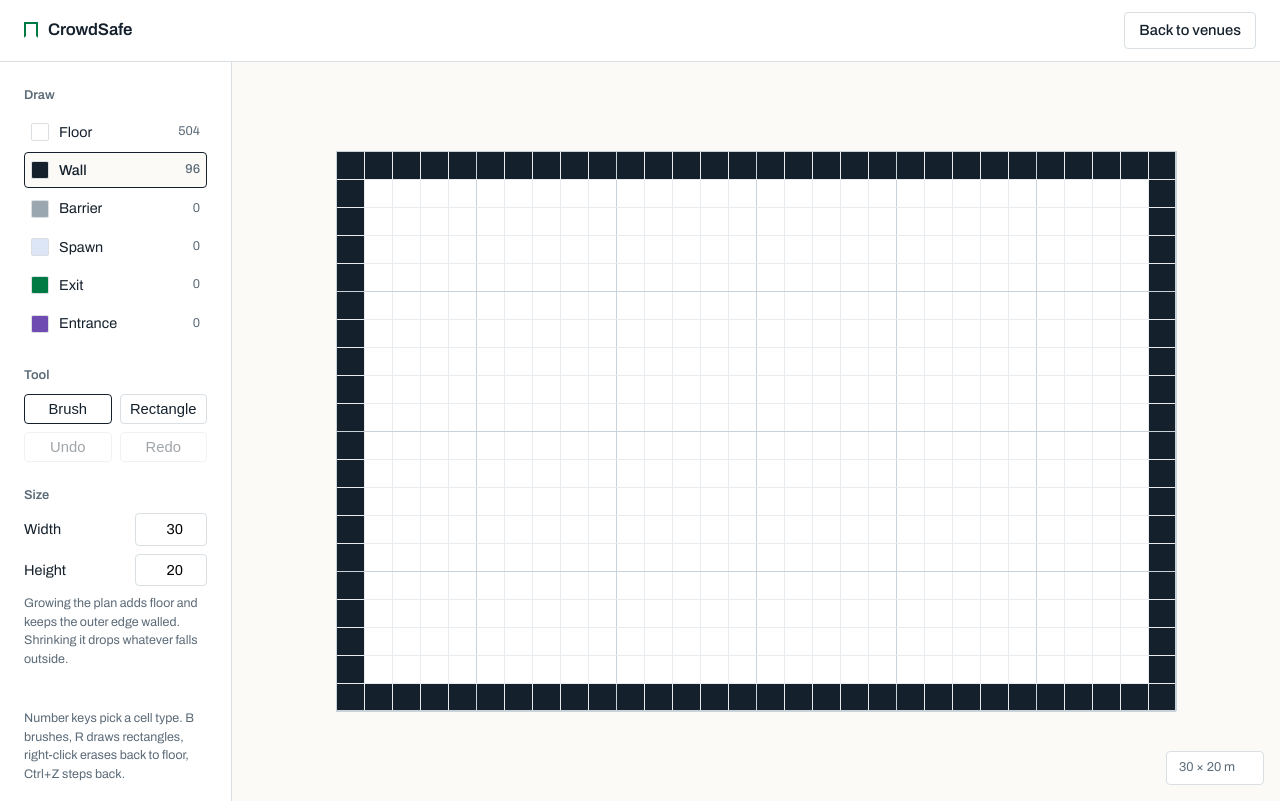
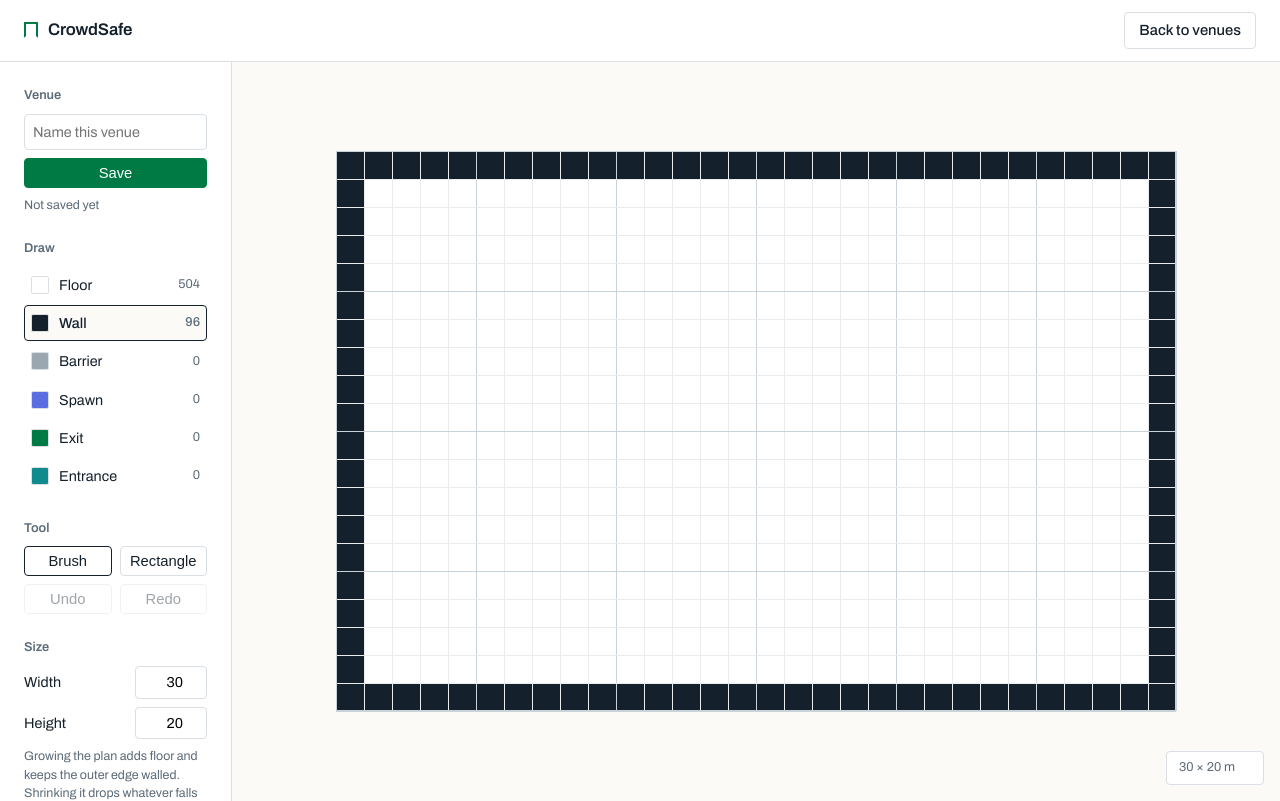
Before and after one commit to huzaifa-ak/crowdsafe-ai, a Flask app: page /editor in a window 1280 px wide. Run offline with Flask 3, Linux system fonts and the light colour scheme.

Commit message:
Day 4: wire the editor to the API; Week 1 complete

```diff
--- a/app/pages.py
+++ b/app/pages.py
@@ -3,7 +3,7 @@
 Editor, simulate, results and compare pages are added on their scheduled days.
 """
 
-from flask import Blueprint, render_template
+from flask import Blueprint, abort, render_template
 
 from .cells import CELL_NAMES, PALETTE_ORDER
 from .db import repository
@@ -26,6 +26,17 @@ def dashboard():
 
 @bp.get("/editor")
 def new_editor():
-    """A blank plan. Saving is wired up on Day 4."""
-    venue = {"width": DEFAULT_WIDTH, "height": DEFAULT_HEIGHT, "cells": None}
+    """A blank plan. It has no id until the first save."""
+    venue = {"id": None, "name": "", "width": DEFAULT_WIDTH, "height": DEFAULT_HEIGHT,
+             "cells": None}
     return render_template("editor.html", venue=venue, palette=_palette())
+
+
+@bp.get("/editor/<int:venue_id>")
+def edit_venue(venue_id: int):
+    """An existing venue. The grid is rendered into the page rather than fetched,
+    so the plan is on screen in one round trip instead of two."""
+    venue = repository.get_venue(venue_id)
+    if venue is None:
+        abort(404)
+    return render_template("editor.html", venue=venue, palette=_palette())
--- a/app/static/css/app.css
+++ b/app/static/css/app.css
@@ -208,9 +208,9 @@ h1 {
   --cell-floor:    #ffffff;
   --cell-wall:     #14202b;
   --cell-barrier:  #9aa6b0;
-  --cell-entrance: #6d4bb0;
+  --cell-entrance: #0f8b8d;
   --cell-exit:     #007a45;
-  --cell-spawn:    #dce6f7;
+  --cell-spawn:    #5b6ee1;
 }
 
 .editor-shell {
@@ -343,3 +343,22 @@ h1 {
   .tool-rail { border-right: 0; border-bottom: 1px solid var(--rule); }
   .canvas-surface { height: 60vh; }
 }
+
+#venue-name {
+  width: 100%;
+  padding: calc(var(--step) * 0.75) var(--step);
+  border: 1px solid var(--rule);
+  border-radius: var(--radius);
+  font: inherit;
+  font-size: 0.9rem;
+}
+
+#venue-name.field-invalid { border-color: var(--alert); }
+
+.error-list {
+  margin: 0;
+  padding-left: calc(var(--step) * 2);
+  color: var(--alert);
+  font-size: 0.78rem;
+  line-height: 1.5;
+}
--- /dev/null
+++ b/app/static/js/api.js
@@ -0,0 +1,69 @@
+/**
+ * Talking to the API.
+ *
+ * Every failure arrives in the same shape, so it is worth unpacking once here
+ * rather than at each call site:
+ *
+ *   { "error": { "code": "VALIDATION", "message": "...", "details": [...] } }
+ */
+
+export class ApiError extends Error {
+  constructor(message, { code = 'ERROR', details = [], status = 0 } = {}) {
+    super(message);
+    this.name = 'ApiError';
+    this.code = code;
+    this.details = details;
+    this.status = status;
+  }
+
+  /** Problems for one field, as plain strings. */
+  forField(field) {
+    return this.details.filter((d) => d.field === field).map((d) => d.message);
+  }
+}
+
+async function request(method, path, body) {
+  let response;
+  try {
+    response = await fetch(path, {
+      method,
+      headers: body ? { 'Content-Type': 'application/json' } : {},
+      body: body ? JSON.stringify(body) : undefined,
+    });
+  } catch (cause) {
+    /* fetch only rejects when the request never completed — offline, DNS,
+     * connection dropped. Worth naming, because "failed to fetch" tells the
+     * person nothing about what to do next. */
+    throw new ApiError('Could not reach the server. Check your connection and try again.', {
+      code: 'NETWORK',
+    });
+  }
+
+  if (response.status === 204) return null;
+
+  let payload = null;
+  try {
+    payload = await response.json();
+  } catch {
+    payload = null;
+  }
+
+  if (!response.ok) {
+    const error = payload && payload.error ? payload.error : {};
+    throw new ApiError(error.message || `Request failed (${response.status}).`, {
+      code: error.code,
+      details: error.details,
+      status: response.status,
+    });
+  }
+
+  return payload;
+}
+
+export const api = {
+  listVenues: () => request('GET', '/api/venues'),
+  getVenue: (id) => request('GET', `/api/venues/${id}`),
+  createVenue: (venue) => request('POST', '/api/venues', venue),
+  updateVenue: (id, venue) => request('PUT', `/api/venues/${id}`, venue),
+  deleteVenue: (id) => request('DELETE', `/api/venues/${id}`),
+};
--- a/app/static/js/editor.js
+++ b/app/static/js/editor.js
@@ -5,11 +5,13 @@
  * so history is just an array of previous grids — no snapshotting logic, no
  * risk of an entry mutating after it was recorded.
  *
- * Saving is wired up on Day 4; this module deliberately never talks to the API.
+ * Saving sends the whole venue — name, dimensions and the cell string — because
+ * the API replaces a venue wholesale. There is no partial update to get wrong.
  */
 
 import { CELL, CELL_COLORS, CELL_NAMES, Grid, linePoints, rectanglePoints } from './grid.js';
 import { GridCanvas } from './canvas.js';
+import { api } from './api.js';
 
 const HISTORY_LIMIT = 60;
 
@@ -40,11 +42,17 @@ class Editor {
     this.stroke = null;
     this.hover = null;
 
+    /* null until the first successful save, which is what decides POST vs PUT. */
+    this.venueId = root.dataset.venueId ? Number(root.dataset.venueId) : null;
+    this.dirty = false;
+    this.saving = false;
+
     this.#bindPalette();
     this.#bindTools();
     this.#bindCanvas();
     this.#bindHistory();
     this.#bindSize();
+    this.#bindSave();
 
     window.addEventListener('resize', () => this.#refit());
     this.#refit();
@@ -98,9 +106,103 @@ class Editor {
   }
 
   #afterChange() {
+    this.#markDirty();
     this.#updateCounts();
     this.#updateHistoryButtons();
     this.draw();
+  }
+
+  /* Saving -------------------------------------------------------------- */
+
+  #bindSave() {
+    this.nameInput = this.root.querySelector('#venue-name');
+    this.saveButton = this.root.querySelector('#save');
+    this.statusText = this.root.querySelector('#save-status');
+    this.errorList = this.root.querySelector('#save-errors');
+
+    this.saveButton.addEventListener('click', () => this.save());
+    this.nameInput.addEventListener('input', () => this.#markDirty());
+
+    window.addEventListener('keydown', (event) => {
+      if ((event.ctrlKey || event.metaKey) && event.key.toLowerCase() === 's') {
+        event.preventDefault();
+        this.save();
+      }
+    });
+
+    /* The browser shows its own wording here; all we control is whether to ask.
+     * Only ever ask when there is genuinely unsaved work. */
+    window.addEventListener('beforeunload', (event) => {
+      if (!this.dirty) return;
+      event.preventDefault();
+      event.returnValue = '';
+    });
+
+    this.#setStatus(this.venueId ? 'Saved' : 'Not saved yet');
+  }
+
+  async save() {
+    if (this.saving) return;
+
+    const name = this.nameInput.value.trim();
+    const venue = {
+      name,
+      width: this.grid.width,
+      height: this.grid.height,
+      cells: this.grid.toJSON().cells,
+    };
+
+    this.saving = true;
+    this.saveButton.disabled = true;
+    this.#setStatus('Saving…');
+    this.#showErrors([]);
+
+    try {
+      const saved = this.venueId
+        ? await api.updateVenue(this.venueId, venue)
+        : await api.createVenue(venue);
+
+      const isNew = this.venueId === null;
+      this.venueId = saved.id;
+      this.nameInput.value = saved.name;
+      this.dirty = false;
+      this.#setStatus('Saved');
+
+      /* Move the address to the venue's own URL so a refresh reopens what was
+       * just saved instead of dropping the person on a blank plan. */
+      if (isNew) window.history.replaceState({}, '', `/editor/${saved.id}`);
+    } catch (error) {
+      this.#setStatus(error.message);
+      this.#showErrors(error.details || []);
+      this.nameInput.classList.toggle('field-invalid', error.forField
+        ? error.forField('name').length > 0
+        : false);
+    } finally {
+      this.saving = false;
+      this.saveButton.disabled = false;
+    }
+  }
+
+  #markDirty() {
+    if (this.dirty) return;
+    this.dirty = true;
+    this.#setStatus('Unsaved changes');
+  }
+
+  #setStatus(text) {
+    if (this.statusText) this.statusText.textContent = text;
+  }
+
+  #showErrors(details) {
+    if (!this.errorList) return;
+    this.errorList.replaceChildren();
+    this.errorList.hidden = details.length === 0;
+    if (!details.length) this.nameInput.classList.remove('field-invalid');
+    for (const detail of details) {
+      const item = document.createElement('li');
+      item.textContent = detail.message;
+      this.errorList.append(item);
+    }
   }
 
   /* Wiring -------------------------------------------------------------- */
--- a/app/templates/dashboard.html
+++ b/app/templates/dashboard.html
@@ -27,7 +27,7 @@
             <td class="venue-name">{{ venue.name }}</td>
             <td class="numeric">{{ venue.width }} × {{ venue.height }} m</td>
             <td>{{ venue.updated_at }}</td>
-            <td class="row-actions"><a href="#">Open</a></td>
+            <td class="row-actions"><a href="{{ url_for('pages.edit_venue', venue_id=venue.id) }}">Open</a></td>
           </tr>
         {% endfor %}
       </tbody>
--- a/app/templates/editor.html
+++ b/app/templates/editor.html
@@ -12,9 +12,21 @@
 <div id="editor"
      data-width="{{ venue.width }}"
      data-height="{{ venue.height }}"
+     {% if venue.id %}data-venue-id="{{ venue.id }}"{% endif %}
      {% if venue.cells %}data-cells="{{ venue.cells }}"{% endif %}>
 
   <aside class="tool-rail">
+    <section class="rail-group">
+      <h2 class="rail-heading">Venue</h2>
+      <input type="text" id="venue-name" maxlength="100" placeholder="Name this venue"
+             value="{{ venue.name or '' }}">
+      <div class="tool-row">
+        <button type="button" class="action action-primary" id="save">Save</button>
+      </div>
+      <p class="rail-note" id="save-status"></p>
+      <ul class="error-list" id="save-errors" hidden></ul>
+    </section>
+
     <section class="rail-group">
       <h2 class="rail-heading">Draw</h2>
       <div class="palette">
```
Also changed, not shown: tests/test_pages.py (+37 -0 lines), README.md.
